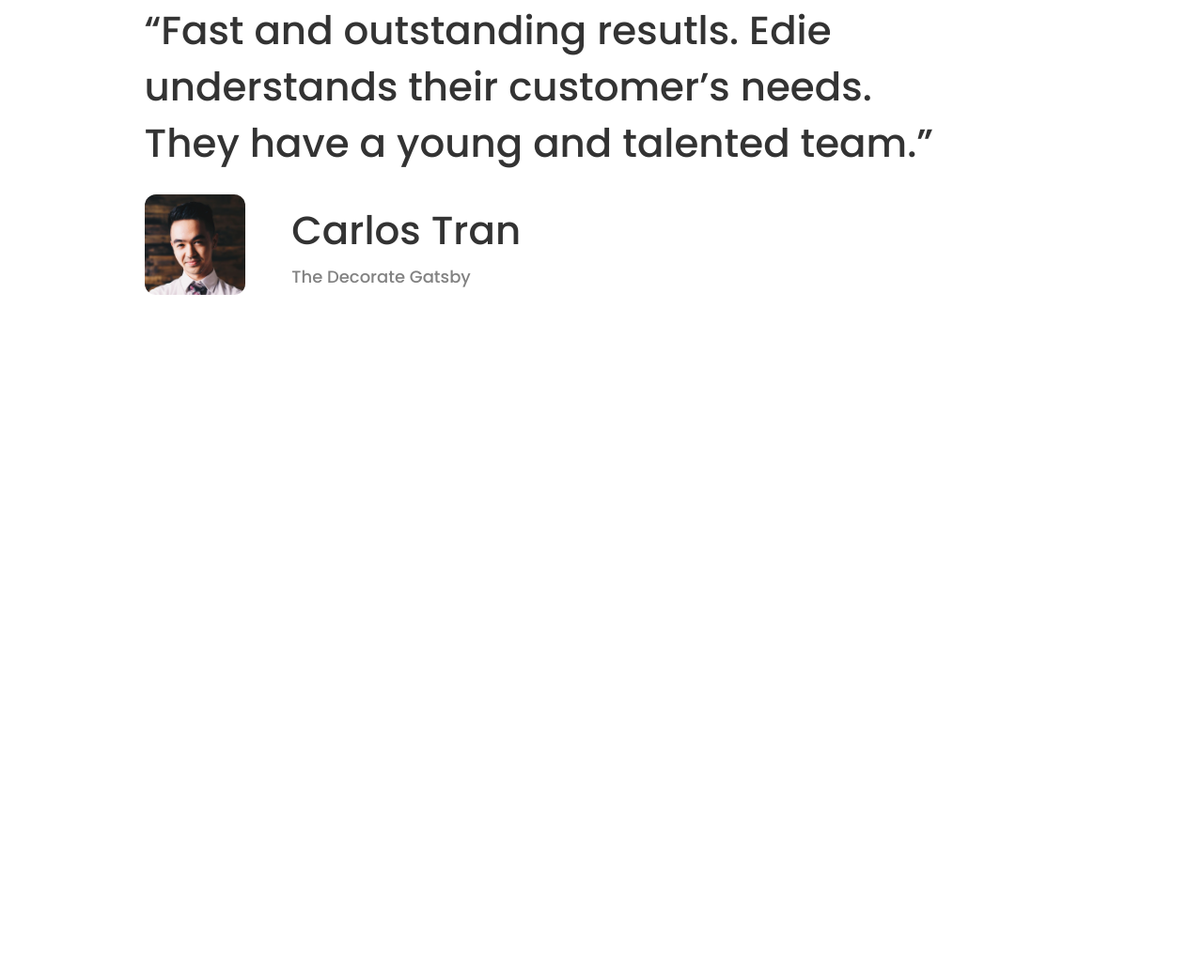
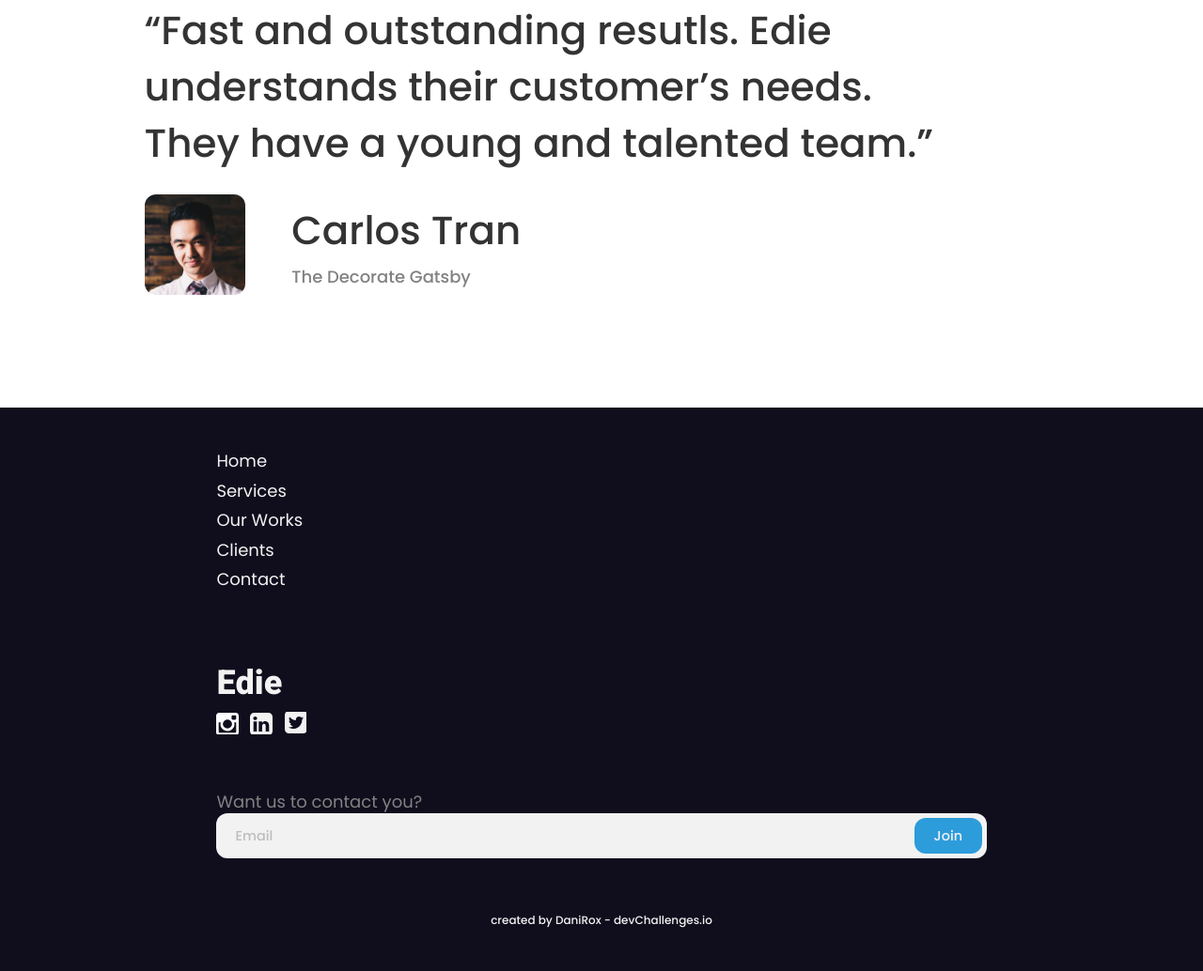
Before and after one commit to DaniRox/edie-homepage-master, a plain HTML site: page index.html in a window 1280 px wide. Shown: the part 4013-5047 px from the top of the page at 94% size. Before the commit the page ends 4447 px from the top, so only its background shows below. Drawn offline with Linux system fonts and the light colour scheme.

Commit message:
agregando estilos

```diff
--- a/index.html
+++ b/index.html
@@ -27,6 +27,7 @@
     <link rel="stylesheet" href="./styles/atoms/icon-arrow.css">
     <link rel="stylesheet" href="./styles/atoms/img-team.css">
     <link rel="stylesheet" href="./styles/atoms/img-testimony.css">
+    <link rel="stylesheet" href="./styles/atoms/span-footer.css">
     <!-- molecules -->
     <link rel="stylesheet" href="./styles/molecules/card-services.css">
     <link rel="stylesheet" href="./styles/molecules/div-inputs.css">
@@ -35,6 +36,8 @@
     <link rel="stylesheet" href="./styles/molecules/div-text-team.css">
     <link rel="stylesheet" href="./styles/molecules/div-client.css">
     <link rel="stylesheet" href="./styles/molecules/div-text-client.css">
+    <link rel="stylesheet" href="./styles/molecules/menu-footer.css">
+    <link rel="stylesheet" href="./styles/molecules/icons-redes.css">
     <!-- organisms -->
     <link rel="stylesheet" href="./styles/organisms/group-services.css">
     <link rel="stylesheet" href="./styles/organisms/div-home.css">
@@ -180,9 +183,9 @@
       </div>
 
     </main>
-<!--
+
     <footer class="background-dark">
-      <ul class="menu-form">
+      <ul class="menu-footer">
         <li><a href="#home" class="txt txt-xl txt-normal color-gray6 txt-link">Home</a></li>
         <li><a href="#services" class="txt txt-xl txt-normal color-gray6 txt-link">Services</a></li>
         <li><a href="#our-works" class="txt txt-xl txt-normal color-gray6 txt-link">Our Works</a></li>
@@ -190,7 +193,7 @@
         <li><a href="#contact" class="txt txt-xl txt-normal color-gray6 txt-link">Contact</a></li>
       </ul>
 
-      <span class="color-gray6 edie txt txt-xxl">Edie</span>
+      <span class="color-gray6 edie txt txt-xxxl txt-margin">Edie</span>
 
       <div class="icons-redes">
         <img src="./assets/instagram.svg" alt="icon instagram">
@@ -207,7 +210,9 @@
 
       </form>
 
+      <span class="span-footer txt color-gray6 txt-s txt-semibold">created by DaniRox - devChallenges.io</span>
+
     </footer>
--->
+
   </body>
 </html>
--- /dev/null
+++ b/styles/atoms/span-footer.css
@@ -0,0 +1,3 @@
+.span-footer{
+    align-self: center;
+}
--- /dev/null
+++ b/styles/molecules/icons-redes.css
@@ -0,0 +1,6 @@
+.icons-redes{
+    width: 8rem;
+    display: flex;
+    flex-direction: row;
+    justify-content: space-between;
+}
--- /dev/null
+++ b/styles/molecules/menu-footer.css
@@ -0,0 +1,7 @@
+.menu-footer{
+    height: 12rem;
+    margin-bottom: 6rem;
+    display: flex;
+    flex-direction: column;
+    justify-content: space-between;
+}
--- a/styles/organisms/form-footer.css
+++ b/styles/organisms/form-footer.css
@@ -1,4 +1,5 @@
 .form-footer{
+    margin: 5rem 0;
     width: 100%;
     box-sizing: border-box;
 }
```
